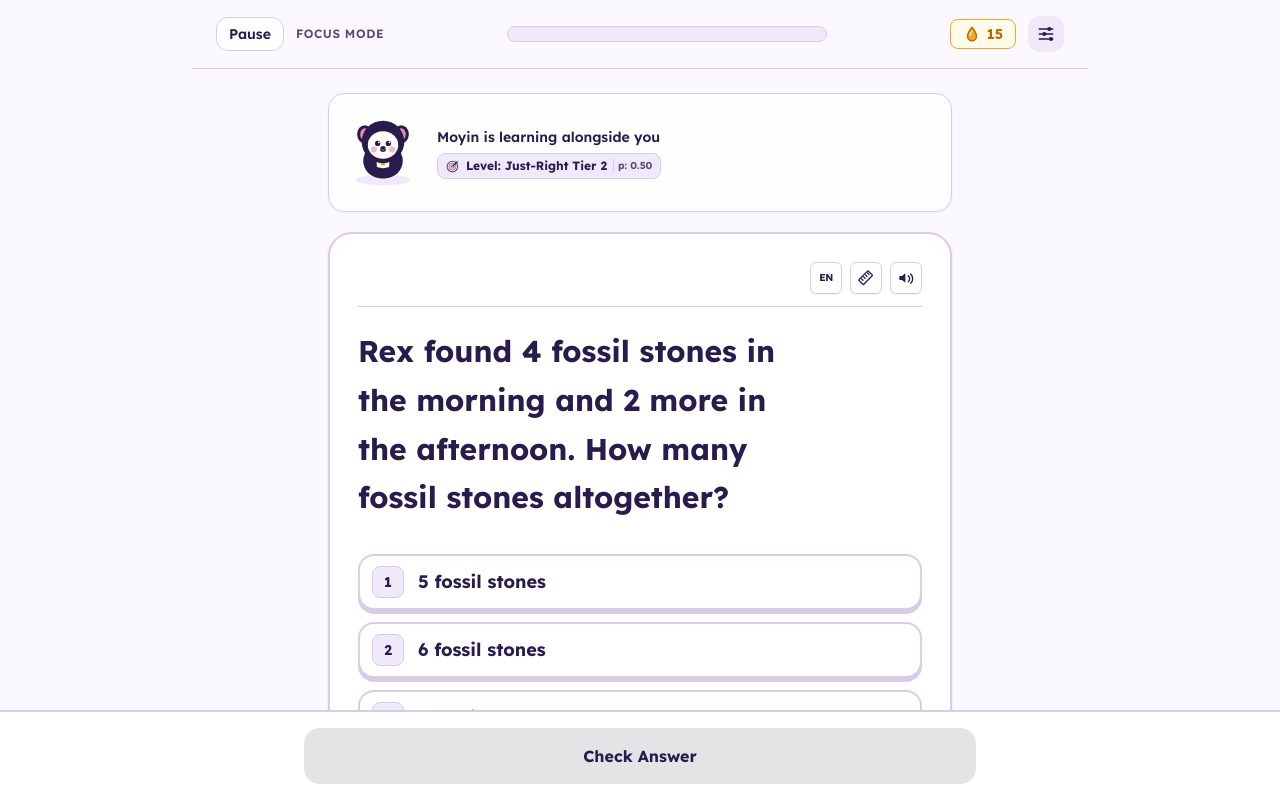
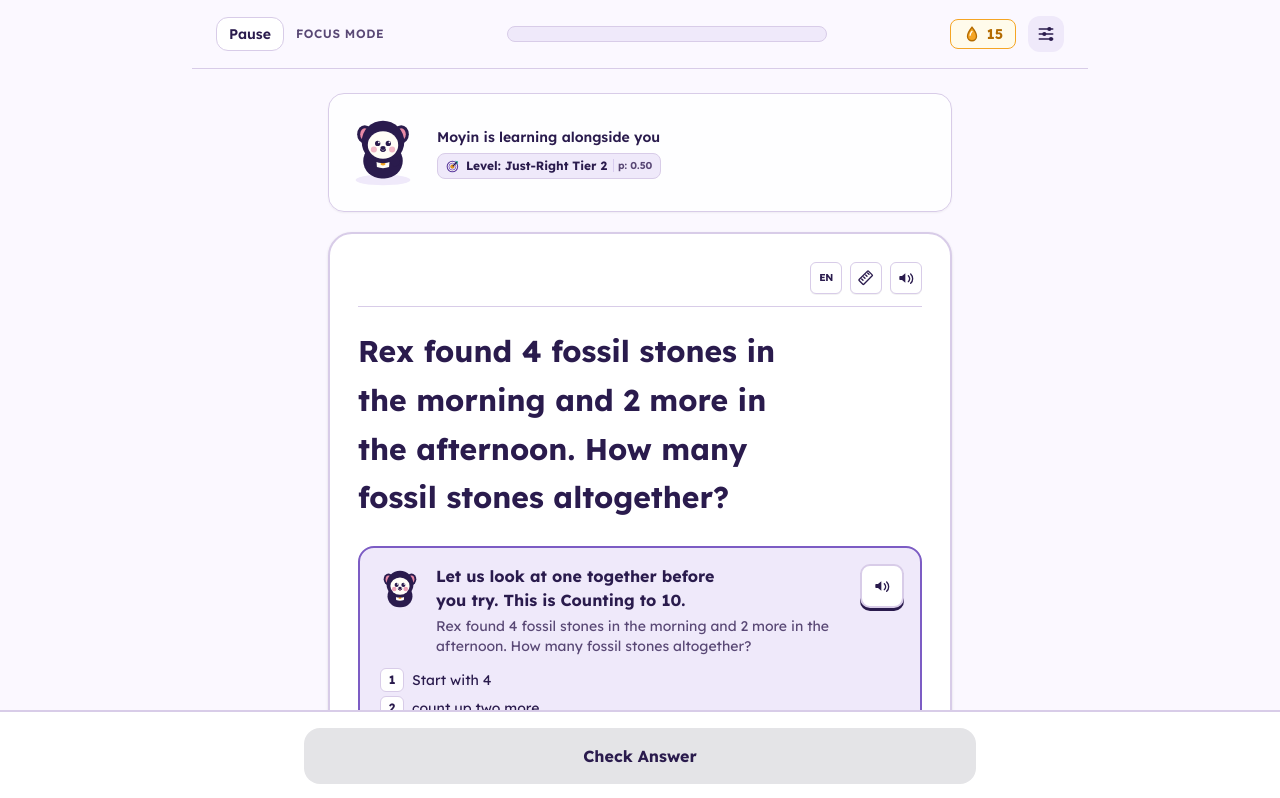
Before and after one commit to ayodejiades/moye, a Next.js app: page /lesson in a window 1280 px wide. Shown: the top 798 px of the page. Built offline with nearby package versions, Linux system fonts and the light colour scheme.

Commit message:
features.md B5: worked example then fade (lib/scaffolding.ts, 9 tests) shown once per skill on /lesson

```diff
--- a/app/lesson/page.tsx
+++ b/app/lesson/page.tsx
@@ -3,7 +3,7 @@
 import { useState, useRef, useEffect, useCallback, useMemo, Suspense } from "react";
 import { useRouter, useSearchParams } from "next/navigation";
 import Link from "next/link";
-import { getQuestionsForLevel } from "@/lib/lesson-bank";
+import { getQuestionsForLevel, SKILL_TITLES } from "@/lib/lesson-bank";
 import { renderQuestion } from "@/lib/theme-resolver";
 import { updatePKnown, type MasteryUpdateResult } from "@/lib/mastery";
 import { computeHoneyReward, type HoneyRewardResult } from "@/lib/honey";
@@ -12,6 +12,8 @@ import { useAccessibility, type VoiceLanguage } from "@/lib/accessibility-contex
 import { AccessibilitySheet } from "@/components/accessibility-sheet";
 import { useMoyeStore } from "@/lib/moye-store";
 import { playChime } from "@/lib/audio";
+import { scaffoldForQuestion } from "@/lib/scaffolding";
+import { WorkedExamplePanel } from "@/components/worked-example";
 import {
   speakMultilingualText,
   getLocalizedQuestionContent,
@@ -83,6 +85,9 @@ function LessonPlayerContent() {
   const [mascotPose, setMascotPose] = useState<MoyinPose>("body-double");
   const [paused, setPaused] = useState(false);
   const [latestReward, setLatestReward] = useState<HoneyRewardResult | null>(null);
+  // Skills this child has already worked through together. Once a skill is on this list
+  // its steps are taken away (features.md B5).
+  const [skillsWithExample, setSkillsWithExample] = useState<string[]>([]);
 
   const currentRawQ = questionQueue[currentIndex] ?? levelQuestions[0];
   // renderQuestion is pure: memoize so renderedQ.options keeps a stable identity
@@ -96,6 +101,17 @@ function LessonPlayerContent() {
   const activePromptText = localizedContent.prompt;
   const activeHintText = localizedContent.hint;
   const isReviewQuestion = retakeIds.includes(currentRawQ.id);
+
+  const scaffold = scaffoldForQuestion({
+    tier: currentRawQ.tier,
+    prompt: activePromptText,
+    readAloud: localizedContent.readAloud || activePromptText,
+    answer: renderedQ.options.find((o) => o.isCorrect)?.text ?? "",
+    hint: activeHintText,
+    alreadySeenSkill: skillsWithExample.includes(currentRawQ.skillId),
+  });
+  const [exampleSeen, setExampleSeen] = useState(false);
+  const showWorkedExample = scaffold.example !== null && !exampleSeen;
 
   const isLastInQueue = currentIndex >= questionQueue.length - 1;
   const isLevelCompleted =
@@ -271,6 +287,7 @@ function LessonPlayerContent() {
     setHintVisible(false);
     setLatestReward(null);
     setMascotPose("body-double");
+    setExampleSeen(false);
     setCurrentIndex((prev) => prev + 1);
   }, [currentIndex, questionQueue.length, completeLevelAndUnlockNext, activeLevelId, router]);
 
@@ -580,6 +597,20 @@ function LessonPlayerContent() {
                 )}
               </div>
 
+              {/* One worked example before the child tries alone (features.md B5) */}
+              {showWorkedExample && scaffold.example && (
+                <WorkedExamplePanel
+                  example={scaffold.example}
+                  skillTitle={SKILL_TITLES[currentRawQ.skillId] ?? "this skill"}
+                  onContinue={() => {
+                    setSkillsWithExample((prev) =>
+                      prev.includes(currentRawQ.skillId) ? prev : [...prev, currentRawQ.skillId],
+                    );
+                    setExampleSeen(true);
+                  }}
+                />
+              )}
+
               {/* Gentle Hint Box on Mistake */}
               {hintVisible && (
                 <div
--- /dev/null
+++ b/components/worked-example.tsx
@@ -0,0 +1,85 @@
+"use client";
+
+import { useState } from "react";
+import { exampleIntro, type WorkedExample } from "@/lib/scaffolding";
+import { MoyinMascot } from "@/components/moyin-mascot";
+import { SpeakerIcon } from "@/components/ui/svg-icons";
+
+/**
+ * One solved example before the child tries alone (features.md B5, SPEC.md 6.4).
+ *
+ * Read aloud on request, the steps listed one per line, and the answer shown as worked
+ * through together. The steps are then taken away for the rest of the skill.
+ */
+export function WorkedExamplePanel({
+  example,
+  skillTitle,
+  onContinue,
+}: {
+  example: WorkedExample;
+  skillTitle: string;
+  onContinue: () => void;
+}) {
+  const [heard, setHeard] = useState(false);
+
+  function readAloud() {
+    if (!("speechSynthesis" in window)) return;
+    window.speechSynthesis.cancel();
+    const script = [example.prompt, ...example.steps.map((s) => s.label), example.answer].join(". ");
+    const utterance = new SpeechSynthesisUtterance(script);
+    utterance.rate = 0.88;
+    utterance.onstart = () => setHeard(true);
+    utterance.onend = () => setHeard(false);
+    utterance.onerror = () => setHeard(false);
+    window.speechSynthesis.speak(utterance);
+  }
+
+  return (
+    <section
+      aria-labelledby="worked-example-heading"
+      data-demo="worked-example"
+      className="p-4 rounded-2xl bg-[var(--plum-100)] border-2 border-[var(--plum-500)] flex flex-col gap-3"
+    >
+      <div className="flex items-start gap-3">
+        <MoyinMascot pose="smile" size={48} />
+        <div className="flex-1">
+          <h3 id="worked-example-heading" className="text-base font-bold text-[var(--plum-900)] text-pretty">
+            {exampleIntro(skillTitle, true)}
+          </h3>
+          <p className="text-sm text-[var(--fg-muted)] mt-1 text-pretty">{example.prompt}</p>
+        </div>
+        <button
+          type="button"
+          data-demo="worked-example-read"
+          onClick={readAloud}
+          aria-label={heard ? "Reading the example aloud" : "Read this example aloud"}
+          className="btn-3d btn-3d-card btn-3d-header shrink-0"
+        >
+          <SpeakerIcon size={16} />
+        </button>
+      </div>
+
+      {example.steps.length > 0 && (
+        <ol className="flex flex-col gap-1 pl-1">
+          {example.steps.map((step, i) => (
+            <li key={step.label} className="flex items-start gap-2 text-sm text-[var(--plum-900)]">
+              <span
+                aria-hidden="true"
+                className="font-mono text-xs font-bold bg-white border border-[var(--border)] rounded-md w-6 h-6 shrink-0 flex items-center justify-center"
+              >
+                {i + 1}
+              </span>
+              <span className="pt-0.5">{step.label}</span>
+            </li>
+          ))}
+        </ol>
+      )}
+
+      <p className="text-sm font-bold text-[var(--teal-700)]">So the answer is {example.answer}.</p>
+
+      <button type="button" data-demo="worked-example-continue" onClick={onContinue} className="btn-3d btn-3d-plum text-base self-start">
+        Now I will try one
+      </button>
+    </section>
+  );
+}
--- a/lib/lesson-bank.ts
+++ b/lib/lesson-bank.ts
@@ -883,12 +883,7 @@ export const LESSON_BANK_VERSION: string = (() => {
  * Human titles for each level, in one place so /learn, /start and the placement
  * summary all name a level the same way.
  */
-export const SKILL_TITLES: Record<string, string> = {
-  s1: "Counting and Stories",
-  s2: "Money and Snacks",
-  s3: "Bundles of Ten",
-  s4: "Shapes and Patterns",
-};
+
 
 /** Skill id behind each level, so a level can seed or schedule its own mastery. */
 export const LEVEL_SKILL_IDS: Record<string, string> = {
@@ -896,6 +891,25 @@ export const LEVEL_SKILL_IDS: Record<string, string> = {
   s2: "money-simple",
   s3: "place-value-tens",
   s4: "shapes-geometry",
+};
+
+/**
+ * Skill id to title, for every skill in the bank. Used wherever a skill is named in
+ * front of a child, so a skill is never shown as a raw id.
+ */
+export const SKILL_TITLES: Record<string, string> = {
+  "count-within-10": "Counting to 10",
+  "money-simple": "Money and Snacks",
+  "place-value-tens": "Bundles of Ten",
+  "shapes-geometry": "Shapes and Patterns",
+};
+
+/** Level id to title. Placement names a level, the learning path names the same levels. */
+export const LEVEL_TITLES: Record<string, string> = {
+  s1: "Counting and Stories",
+  s2: "Money and Snacks",
+  s3: "Bundles of Ten",
+  s4: "Shapes and Patterns",
 };
 
 export function getQuestionsForLevel(levelId: string): Question[] {
--- a/lib/placement.ts
+++ b/lib/placement.ts
@@ -12,7 +12,7 @@
  * placed by a different rule than the one that will teach them. All pure functions.
  */
 
-import { LEVEL_BANKS, SKILL_TITLES } from "./lesson-bank";
+import { LEVEL_BANKS, LEVEL_TITLES } from "./lesson-bank";
 import { updatePKnown, DEFAULT_BKT_PARAMS } from "./mastery";
 import type { Question } from "./content-schema";
 
@@ -96,7 +96,7 @@ export function scorePlacement(answers: PlacementAnswer[], totalRungs = 3): Plac
   return {
     rung,
     startingLevelId,
-    startingLevelTitle: SKILL_TITLES[startingLevelId] ?? "Counting and Stories",
+    startingLevelTitle: LEVEL_TITLES[startingLevelId] ?? "Counting and Stories",
     masterySeed: seedMasteryFromPlacement(answers),
     skillsMeasured: new Set(answers.map((a) => a.skillId)).size,
     allCorrect: answers.length > 0 && answers.every((a) => a.isCorrect),
--- /dev/null
+++ b/lib/scaffolding.ts
@@ -0,0 +1,111 @@
+/**
+ * Worked example, then fade (features.md B5, SPEC.md 6.4).
+ *
+ * A child meeting a new skill gets one solved example first, read aloud, with the steps
+ * visible. On later tiers the steps are taken away. The scaffolding is withdrawn as the
+ * child gets closer to the skill, never as a punishment for a wrong answer.
+ *
+ * Pure functions, so "which scaffold does this question get" has one answer that the
+ * tests pin down.
+ */
+
+/** Tiers that still get the full worked steps. */
+export const SUPPORTED_TIERS: readonly number[] = [1];
+/** Tier that gets the steps hidden but the example prompt still read aloud. */
+export const PROMPT_ONLY_TIER = 2;
+
+/** How much help a question should carry. */
+export type ScaffoldLevel = "full" | "prompt-only" | "none";
+
+export interface WorkedStep {
+  /** Short label for the step, e.g. "Start with 4". */
+  label: string;
+}
+
+export interface WorkedExample {
+  /** The question, already rendered through the theme and locale. */
+  prompt: string;
+  /** Text for read aloud, written so a child can follow it without seeing the screen. */
+  readAloud: string;
+  /** The steps, empty once the scaffolding is faded out. */
+  steps: WorkedStep[];
+  /** The answer, revealed as worked rather than as a score. */
+  answer: string;
+}
+
+export interface ScaffoldPlan {
+  level: ScaffoldLevel;
+  example: WorkedExample | null;
+}
+
+/**
+ * Chooses the scaffold for a question.
+ *
+ * The worked example is only ever shown for the first time a child meets a skill at a
+ * supported tier. `alreadySeenSkill` is what makes it fade: once the child has worked
+ * through the example for this skill, later questions carry no steps.
+ */
+export function scaffoldForQuestion(input: {
+  tier: number;
+  prompt: string;
+  readAloud: string;
+  answer: string;
+  hint: string;
+  /** Has this child already been shown the worked example for this skill? */
+  alreadySeenSkill: boolean;
+}): ScaffoldPlan {
+  const steps = buildSteps(input.hint);
+
+  if (input.alreadySeenSkill) {
+    // Faded: the question stands on its own, the hint stays one tap away.
+    return { level: input.tier <= PROMPT_ONLY_TIER ? "prompt-only" : "none", example: null };
+  }
+
+  if (input.tier <= SUPPORTED_TIERS[SUPPORTED_TIERS.length - 1]) {
+    return {
+      level: "full",
+      example: {
+        prompt: input.prompt,
+        readAloud: input.readAloud,
+        steps,
+        answer: input.answer,
+      },
+    };
+  }
+
+  return { level: "none", example: null };
+}
+
+/**
+ * Turns a hint sentence into separate steps.
+ *
+ * The hints in the lesson bank are written as instructions ("Start with 4, then count up
+ * two more: 5, 6!"), so splitting on the natural separators gives a child-sized step
+ * list. If a hint has no separator, it is shown whole rather than mangled.
+ */
+export function buildSteps(hint: string): WorkedStep[] {
+  const trimmed = hint.trim();
+  if (!trimmed) return [];
+
+  const parts = trimmed
+    .split(/,\s*(?:then\s+)?|\s+then\s+|:/i)
+    .map((part) => part.replace(/!\s*$/, "").trim())
+    .filter((part) => part.length > 0);
+
+  if (parts.length <= 1) return [{ label: trimmed.replace(/!\s*$/, "") }];
+  return parts.map((label) => ({ label }));
+}
+
+/**
+ * One warm line introducing the example. Never says "this is easy" or implies the
+ * child cannot do it alone.
+ */
+export function exampleIntro(skillTitle: string, isFirst: boolean): string {
+  if (isFirst) return `Let us look at one together before you try. This is ${skillTitle}.`;
+  return "Here is one more worked through together.";
+}
+
+/** Whether the steps panel should be visible at all. */
+export function shouldShowSteps(plan: ScaffoldPlan): boolean {
+  return plan.level === "full" && plan.example !== null && plan.example.steps.length > 0;
+}
```
Also changed, not shown: 1 other file (tests, documents, lock files or other folders).
